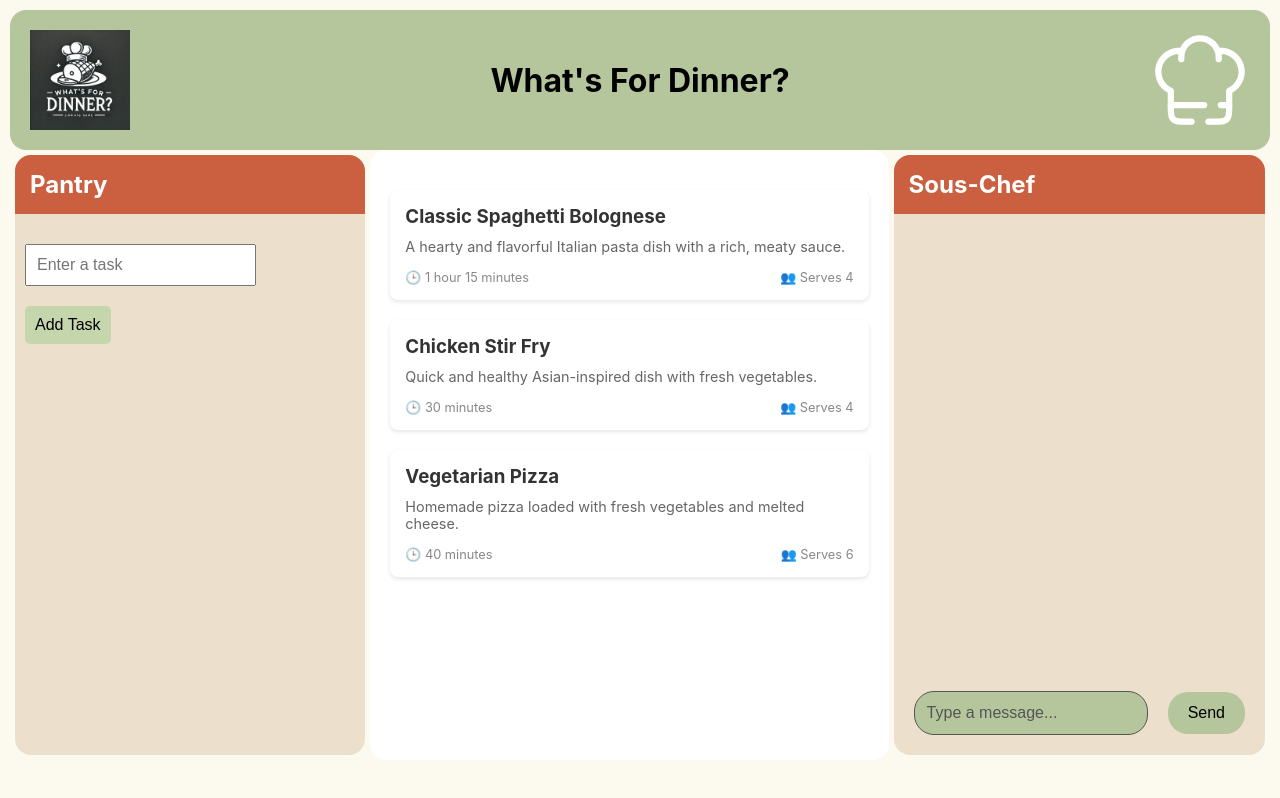
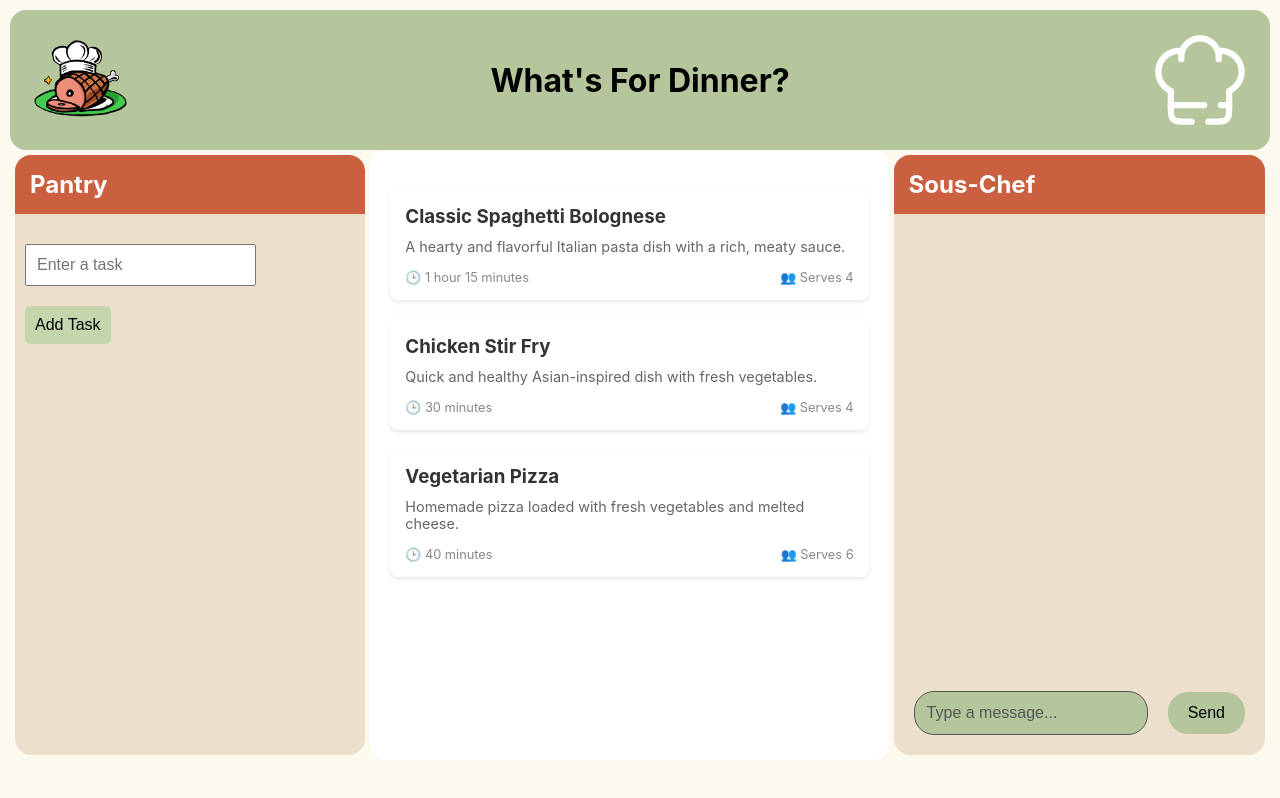
Before and after one commit to Stinger18/MealApp, a React (Create React App) app in the folder src/website/react-app/: page / in a window 1280 px wide. Built offline with nearby package versions, Linux system fonts and the light colour scheme.

Commit message:
updated logo!

```diff
--- a/src/website/react-app/src/App.js
+++ b/src/website/react-app/src/App.js
@@ -47,7 +47,7 @@ function App() {
   return (
     <div className="background">
       <TitleBar
-        logoURL="./tempLogo.png"
+        logoURL="./WFD-logo.png"
         title="What's For Dinner?"
         SVG={<ChefSVG state={ChefActive} onClick={handleChefClick} />}
       />
```
Also changed, not shown: src/website/react-app/public/WFD-logo.png (added).
